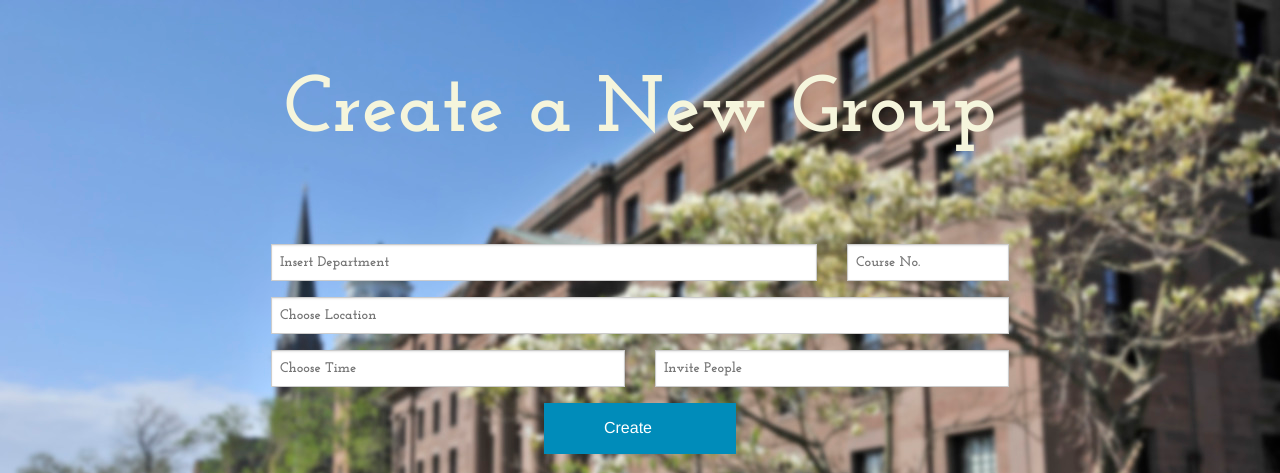
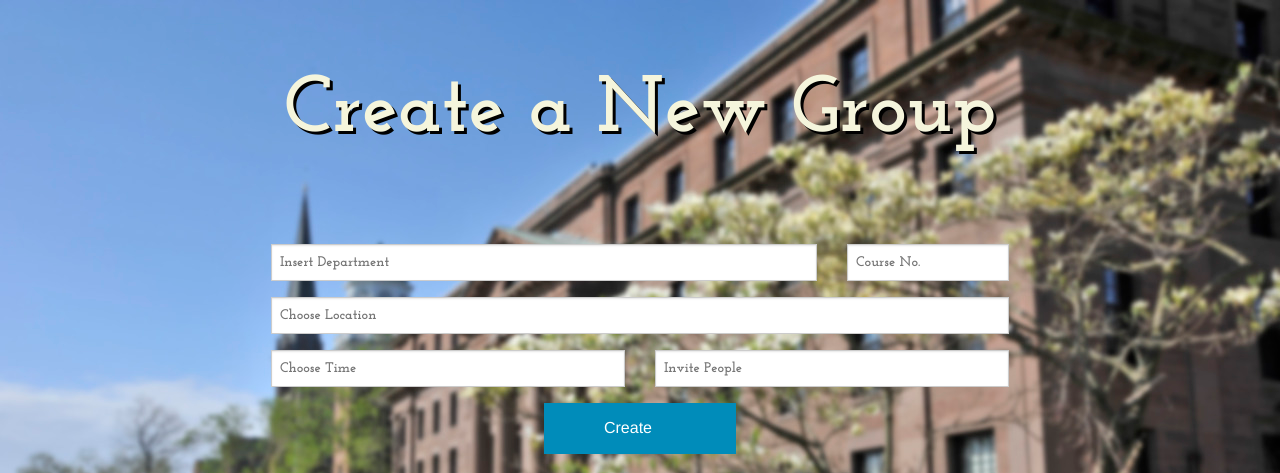
Before and after one commit to weshack/study_buddy, a Flask app: page /create in a window 1280 px wide. Shown: the top 473 px of the page. Run offline with Flask 2, Linux system fonts and the light colour scheme.

Commit message:
templating

```diff
--- a/static/css/styles.css
+++ b/static/css/styles.css
@@ -33,6 +33,7 @@ body {
     font-weight: bold;
     color: beige;
     min-width: 500px;
+    text-shadow: 3px 3px #000000;
 
 
 }
```
